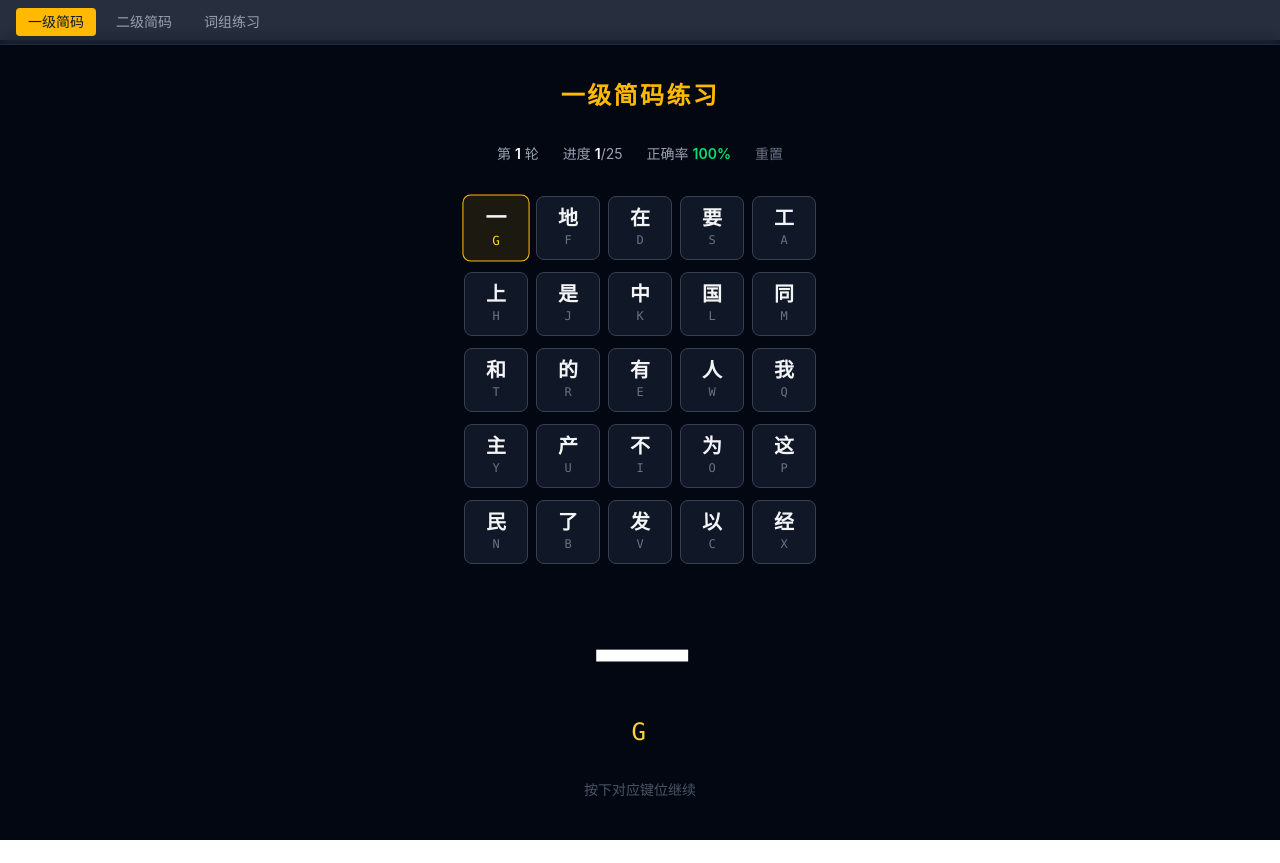
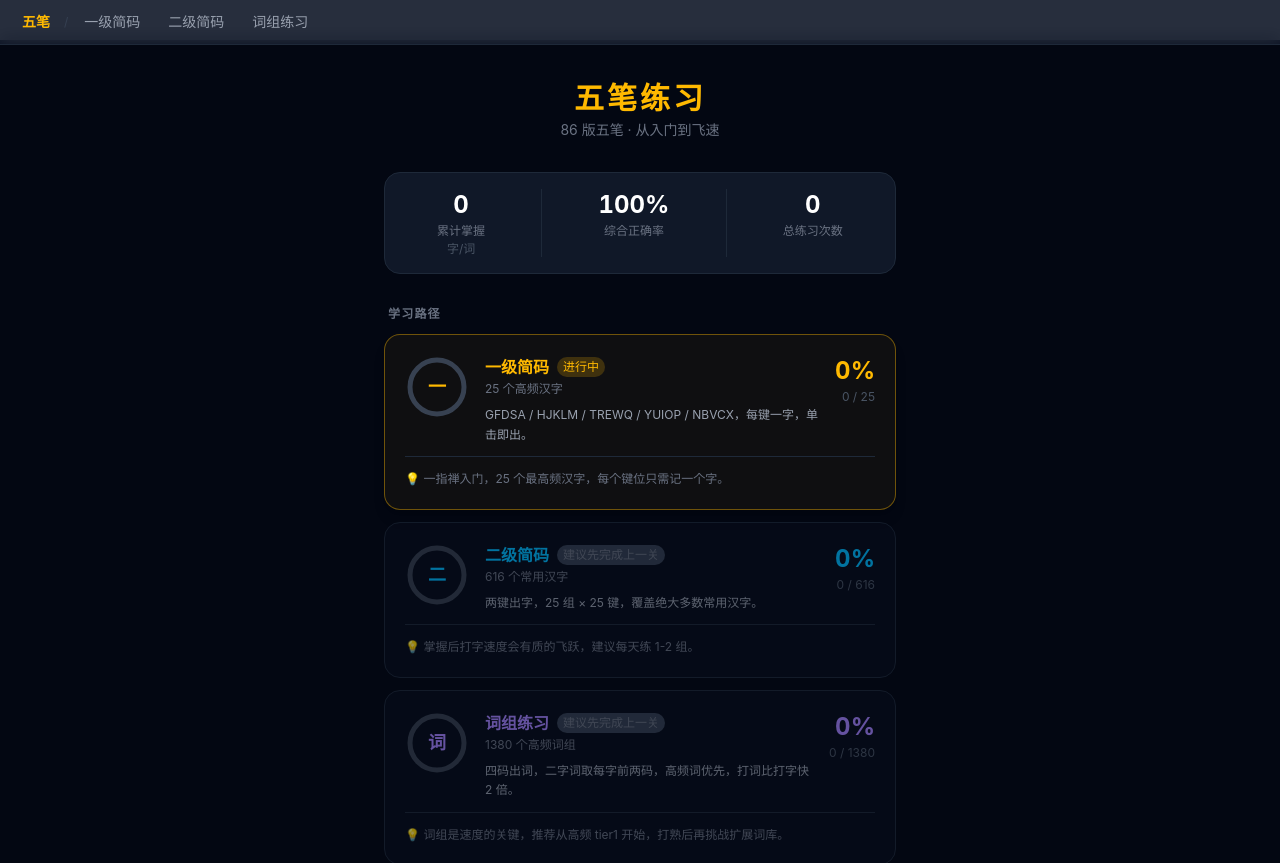
Before and after one commit to zengcyoung/wubi86-trainer, a React (Vite) app in the folder app/: page / in a window 1280 px wide. Shown: the top 863 px of the page. Before the commit the page ends 840 px from the top, so only its background shows below. Built offline with nearby package versions, Linux system fonts and the light colour scheme.

Commit message:
feat: home page — learning path + progress overview + nav

```diff
--- a/app/src/main.tsx
+++ b/app/src/main.tsx
@@ -3,38 +3,56 @@ import ReactDOM from 'react-dom/client'
 import { Provider } from 'react-redux'
 import { PersistGate } from 'redux-persist/integration/react'
 import { store, persistor } from './store'
+import HomePage from './pages/HomePage'
 import Level1Page from './pages/Level1Page'
 import Level2Page from './pages/Level2Page'
 import PhrasePage from './pages/PhrasePage'
 import './index.css'
 
-type Page = 'level1' | 'level2' | 'phrase'
+export type Page = 'home' | 'level1' | 'level2' | 'phrase' | 'article'
 
-const NAV_ITEMS: { key: Page; label: string }[] = [
+const NAV_ITEMS: { key: Exclude<Page, 'home' | 'article'>; label: string }[] = [
   { key: 'level1', label: '一级简码' },
   { key: 'level2', label: '二级简码' },
   { key: 'phrase', label: '词组练习' },
 ]
 
 function App() {
-  const [page, setPage] = useState<Page>('level1')
+  const [page, setPage] = useState<Page>('home')
 
   return (
     <div>
-      <nav className="fixed top-0 left-0 right-0 z-50 flex gap-2 px-4 py-2 bg-gray-900/90 backdrop-blur border-b border-gray-800">
+      {/* 顶部导航 */}
+      <nav className="fixed top-0 left-0 right-0 z-50 flex items-center gap-1 px-3 py-2 bg-gray-900/90 backdrop-blur border-b border-gray-800">
+        {/* 首页按钮 */}
+        <button
+          onClick={() => setPage('home')}
+          className={`px-2.5 py-1 rounded text-sm font-bold transition-colors ${
+            page === 'home' ? 'text-amber-400' : 'text-gray-600 hover:text-gray-300'
+          }`}
+          title="首页"
+        >
+          五笔
+        </button>
+        <span className="text-gray-700 text-xs">/</span>
         {NAV_ITEMS.map(({ key, label }) => (
           <button
             key={key}
             onClick={() => setPage(key)}
             className={`px-3 py-1 rounded text-sm font-medium transition-colors ${
-              page === key ? 'bg-amber-400 text-gray-900' : 'text-gray-400 hover:text-white'
+              page === key
+                ? 'bg-amber-400 text-gray-900'
+                : 'text-gray-400 hover:text-white'
             }`}
           >
             {label}
           </button>
         ))}
       </nav>
+
+      {/* 页面内容 */}
       <div className="pt-10">
+        {page === 'home'   && <HomePage onNavigate={setPage} />}
         {page === 'level1' && <Level1Page />}
         {page === 'level2' && <Level2Page />}
         {page === 'phrase' && <PhrasePage />}
--- /dev/null
+++ b/app/src/pages/HomePage.tsx
@@ -0,0 +1,264 @@
+import { useAppSelector } from '../store/hooks'
+import type { LessonKey } from '../store/progressSlice'
+import { LEVEL1 } from '../data/level1'
+import { PHRASES_TIER1 } from '../data/phrases'
+
+type StageConfig = {
+  key: LessonKey
+  label: string
+  sublabel: string
+  total: number
+  color: string
+  borderColor: string
+  glowColor: string
+  icon: string
+  description: string
+  tip: string
+}
+
+const STAGES: StageConfig[] = [
+  {
+    key: 'level1',
+    label: '一级简码',
+    sublabel: '25 个高频汉字',
+    total: 25,
+    color: 'text-amber-400',
+    borderColor: 'border-amber-400/40',
+    glowColor: 'bg-amber-400/5',
+    icon: '一',
+    description: 'GFDSA / HJKLM / TREWQ / YUIOP / NBVCX，每键一字，单击即出。',
+    tip: '一指禅入门，25 个最高频汉字，每个键位只需记一个字。',
+  },
+  {
+    key: 'level2',
+    label: '二级简码',
+    sublabel: '616 个常用汉字',
+    total: 616,
+    color: 'text-sky-400',
+    borderColor: 'border-sky-400/40',
+    glowColor: 'bg-sky-400/5',
+    icon: '二',
+    description: '两键出字，25 组 × 25 键，覆盖绝大多数常用汉字。',
+    tip: '掌握后打字速度会有质的飞跃，建议每天练 1-2 组。',
+  },
+  {
+    key: 'phrase',
+    label: '词组练习',
+    sublabel: `${PHRASES_TIER1.length} 个高频词组`,
+    total: PHRASES_TIER1.length,
+    color: 'text-violet-400',
+    borderColor: 'border-violet-400/40',
+    glowColor: 'bg-violet-400/5',
+    icon: '词',
+    description: '四码出词，二字词取每字前两码，高频词优先，打词比打字快 2 倍。',
+    tip: '词组是速度的关键，推荐从高频 tier1 开始，打熟后再挑战扩展词库。',
+  },
+  {
+    key: 'article',
+    label: '文章练习',
+    sublabel: '全文跟打，计速',
+    total: 0, // 动态，取决于文章长度
+    color: 'text-emerald-400',
+    borderColor: 'border-emerald-400/40',
+    glowColor: 'bg-emerald-400/5',
+    icon: '文',
+    description: '在真实语料中融合运用一/二级简码与词组，测试真实打字速度。',
+    tip: '建议在词组练习正确率 > 85% 后开始文章练习。',
+  },
+]
+
+// 圆形进度环
+function ProgressRing({
+  progress,
+  size = 64,
+  stroke = 5,
+  color,
+}: {
+  progress: number  // 0~1
+  size?: number
+  stroke?: number
+  color: string
+}) {
+  const r = (size - stroke * 2) / 2
+  const circ = 2 * Math.PI * r
+  const offset = circ * (1 - Math.min(progress, 1))
+  return (
+    <svg width={size} height={size} className="-rotate-90">
+      <circle cx={size / 2} cy={size / 2} r={r} fill="none" stroke="#374151" strokeWidth={stroke} />
+      <circle
+        cx={size / 2} cy={size / 2} r={r} fill="none"
+        stroke="currentColor" strokeWidth={stroke}
+        strokeDasharray={circ} strokeDashoffset={offset}
+        strokeLinecap="round"
+        className={`transition-all duration-700 ${color}`}
+      />
+    </svg>
+  )
+}
+
+function StageCard({
+  stage,
+  masteredCount,
+  prevMastered,
+  isActive,
+  isComingSoon,
+  onClick,
+}: {
+  stage: StageConfig
+  masteredCount: number
+  prevMastered: number
+  isActive: boolean
+  isComingSoon: boolean
+  onClick: () => void
+}) {
+  const total = stage.total || 1
+  const progress = stage.total > 0 ? masteredCount / total : 0
+  const percent = Math.round(progress * 100)
+  const prevRequired = 10  // 前一关至少掌握 10 个才建议进入
+
+  return (
+    <button
+      onClick={onClick}
+      className={`
+        group w-full text-left rounded-2xl border p-5 transition-all duration-200
+        hover:scale-[1.01] active:scale-[0.99]
+        ${isActive
+          ? `${stage.borderColor} ${stage.glowColor} shadow-lg`
+          : isComingSoon
+            ? 'border-gray-800 bg-gray-900/40 opacity-60'
+            : 'border-gray-800 bg-gray-900/70 hover:border-gray-700'
+        }
+      `}
+    >
+      <div className="flex items-start gap-4">
+        {/* 左：进度环 + 图标 */}
+        <div className="relative shrink-0">
+          <ProgressRing progress={progress} color={stage.color} />
+          <div className={`absolute inset-0 flex items-center justify-center text-lg font-bold ${stage.color}`}>
+            {stage.icon}
+          </div>
+        </div>
+
+        {/* 中：文字信息 */}
+        <div className="flex-1 min-w-0">
+          <div className="flex items-center gap-2 mb-0.5">
+            <span className={`text-base font-bold ${stage.color}`}>{stage.label}</span>
+            {isActive && (
+              <span className="text-xs px-1.5 py-0.5 rounded-full bg-amber-400/20 text-amber-400 font-medium">
+                进行中
+              </span>
+            )}
+            {isComingSoon && prevMastered < prevRequired && (
+              <span className="text-xs px-1.5 py-0.5 rounded-full bg-gray-700 text-gray-500">
+                建议先完成上一关
+              </span>
+            )}
+          </div>
+          <div className="text-xs text-gray-500 mb-2">{stage.sublabel}</div>
+          <p className="text-xs text-gray-400 leading-relaxed">{stage.description}</p>
+        </div>
+
+        {/* 右：进度数字 */}
+        <div className="shrink-0 text-right">
+          {stage.total > 0 ? (
+            <>
+              <div className={`text-2xl font-bold tabular-nums ${stage.color}`}>{percent}%</div>
+              <div className="text-xs text-gray-600 mt-0.5">
+                {masteredCount} / {total}
+              </div>
+            </>
+          ) : (
+            <div className="text-xs text-gray-600 mt-2">即将上线</div>
+          )}
+        </div>
+      </div>
+
+      {/* 底部提示（hover 展开） */}
+      <div className="mt-3 pt-3 border-t border-gray-800 text-xs text-gray-500 leading-relaxed group-hover:text-gray-400 transition-colors">
+        💡 {stage.tip}
+      </div>
+    </button>
+  )
+}
+
+// 顶部总体数据统计
+function StatBar({ label, value, sub }: { label: string; value: string | number; sub?: string }) {
+  return (
+    <div className="flex flex-col items-center gap-0.5">
+      <div className="text-2xl font-bold text-white tabular-nums">{value}</div>
+      <div className="text-xs text-gray-500">{label}</div>
+      {sub && <div className="text-xs text-gray-600">{sub}</div>}
+    </div>
+  )
+}
+
+export default function HomePage({ onNavigate }: { onNavigate: (page: 'level1' | 'level2' | 'phrase' | 'article') => void }) {
+  const progress = useAppSelector(s => s.progress.lessons)
+
+  const level1Mastered = Object.keys(progress.level1.mastered).length
+  const level2Mastered = Object.keys(progress.level2.mastered).length
+  const phraseMastered = Object.keys(progress.phrase.mastered).length
+
+  const totalCorrect = progress.level1.correct + progress.level2.correct + progress.phrase.correct + progress.article.correct
+  const totalMistakes = progress.level1.mistakes + progress.level2.mistakes + progress.phrase.mistakes + progress.article.mistakes
+  const totalAccuracy = totalCorrect + totalMistakes > 0
+    ? Math.round(totalCorrect / (totalCorrect + totalMistakes) * 100)
+    : 100
+  const totalMastered = level1Mastered + level2Mastered + phraseMastered
+
+  const masteredCounts: Record<LessonKey, number> = {
+    level1: level1Mastered,
+    level2: level2Mastered,
+    phrase: phraseMastered,
+    article: 0,
+  }
+
+  // 判断当前推荐练习哪一关
+  const activeStage: LessonKey =
+    level1Mastered < LEVEL1.length ? 'level1'
+      : level2Mastered < 100 ? 'level2'
+        : phraseMastered < 50 ? 'phrase'
+          : 'article'
+
+  return (
+    <div className="min-h-screen bg-gray-950 text-gray-100 flex flex-col items-center px-4 py-10 gap-8">
+      {/* Logo / 标题 */}
+      <div className="text-center">
+        <h1 className="text-3xl font-bold tracking-widest text-amber-400 mb-1">五笔练习</h1>
+        <p className="text-sm text-gray-500">86 版五笔 · 从入门到飞速</p>
+      </div>
+
+      {/* 总体统计 */}
+      <div className="w-full max-w-lg flex justify-around py-4 px-6 rounded-2xl bg-gray-900 border border-gray-800">
+        <StatBar label="累计掌握" value={totalMastered} sub="字/词" />
+        <div className="w-px bg-gray-800" />
+        <StatBar label="综合正确率" value={`${totalAccuracy}%`} />
+        <div className="w-px bg-gray-800" />
+        <StatBar label="总练习次数" value={totalCorrect + totalMistakes} />
+      </div>
+
+      {/* 学习路径 */}
+      <div className="w-full max-w-lg flex flex-col gap-3">
+        <h2 className="text-xs font-semibold text-gray-500 tracking-widest uppercase px-1">学习路径</h2>
+        {STAGES.map((stage, i) => {
+          const prevStage = i > 0 ? STAGES[i - 1] : null
+          const prevMastered = prevStage ? masteredCounts[prevStage.key] : 999
+          return (
+            <StageCard
+              key={stage.key}
+              stage={stage}
+              masteredCount={masteredCounts[stage.key]}
+              prevMastered={prevMastered}
+              isActive={activeStage === stage.key}
+              isComingSoon={i > 0 && masteredCounts[STAGES[i - 1].key] === 0}
+              onClick={() => onNavigate(stage.key)}
+            />
+          )
+        })}
+      </div>
+
+      {/* 底部一句话 */}
+      <p className="text-gray-700 text-xs mt-2">进度自动保存于本地 · 清除浏览器数据会重置</p>
+    </div>
+  )
+}
```
